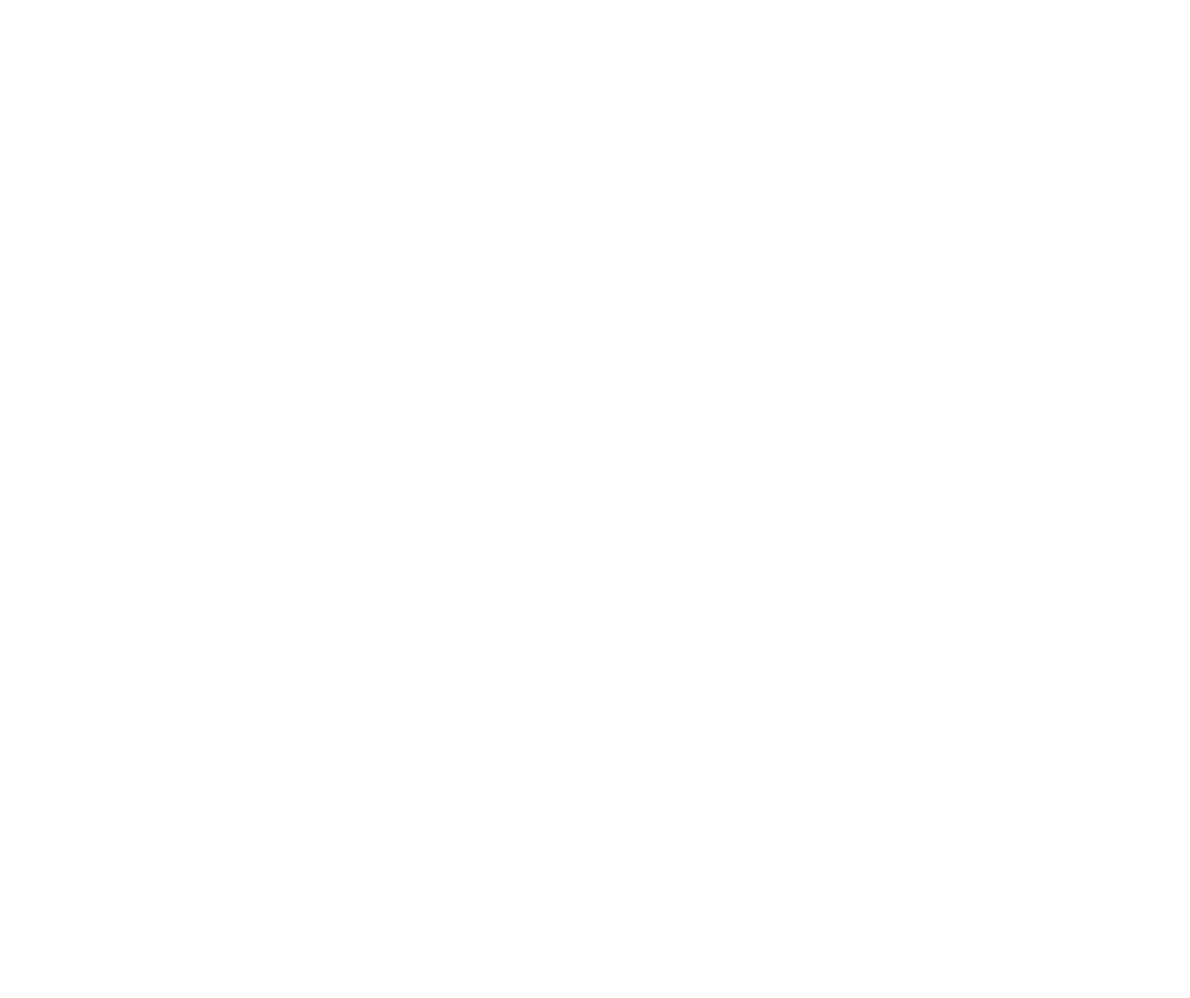
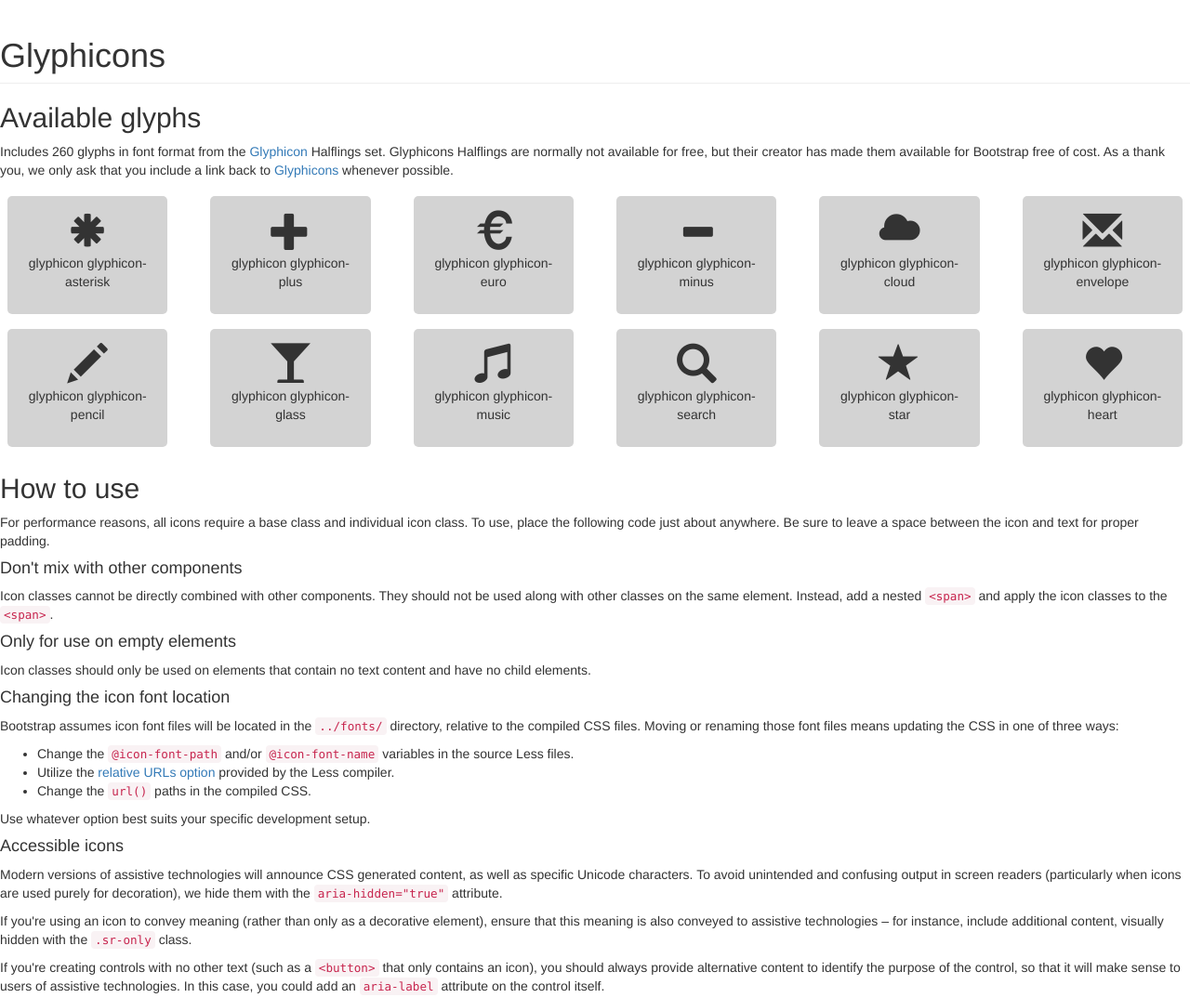
Before and after one commit to sebbed/bootstrapTra, a plain HTML site: page index.html in a window 1280 px wide. Shown: the top 1074 px of the page at 93% size. Before the commit the page ends 800 px from the top, so only its background shows below. Drawn offline with Linux system fonts and the light colour scheme.

Commit message:
glyphicons

```diff
--- a/index.html
+++ b/index.html
@@ -4,8 +4,128 @@
     <meta charset="UTF-8">
     <title></title>
     <link rel="stylesheet" href="bootstrap/css/bootstrap.css">
+     <style>
+        /*TODO przenieść*/
+        .glyphicon-example {
+            text-align: center;
+            background: lightgray;
+            padding: 15px;
+            margin: 8px;
+            border-radius: 5px;
+        }
+
+        .glyphicon-example span {
+            font-size: 32pt;
+        }
+    </style>
 </head>
 <body>
+    <h1 class="page-header">Glyphicons</h1>
+    <h2>Available glyphs</h2>
+    <p>Includes 260 glyphs in font format from the <a href="http://glyphicons.com/">Glyphicon</a> Halflings set. Glyphicons Halflings are normally not available for free, but their creator has made them available for Bootstrap free of cost. As a thank you, we only ask that you include a link back to <a href="http://glyphicons.com/">Glyphicons</a> whenever possible.</p>
 
+    <div class="row">
+        <div class="col-md-2">
+            <div class="glyphicon-example">
+                <span class="glyphicon glyphicon-asterisk"></span>
+                <p>glyphicon glyphicon-asterisk</p>
+            </div>
+        </div>
+        <div class="col-md-2">
+            <div class="glyphicon-example">
+                <span class="glyphicon glyphicon-plus"></span>
+                <p>glyphicon glyphicon-plus</p>
+            </div>
+        </div>
+        <div class="col-md-2">
+            <div class="glyphicon-example">
+                <span class="glyphicon glyphicon-euro"></span>
+                <p>glyphicon glyphicon-euro</p>
+            </div>
+        </div>
+        <div class="col-md-2">
+            <div class="glyphicon-example">
+                <span class="glyphicon glyphicon-minus"></span>
+                <p>glyphicon glyphicon-minus</p>
+            </div>
+        </div>
+        <div class="col-md-2">
+            <div class="glyphicon-example">
+                <span class="glyphicon glyphicon-cloud"></span>
+                <p>glyphicon glyphicon-cloud</p>
+            </div>
+        </div>
+        <div class="col-md-2">
+            <div class="glyphicon-example">
+                <span class="glyphicon glyphicon-envelope"></span>
+                <p>glyphicon glyphicon-envelope</p>
+            </div>
+        </div>
+        <div class="col-md-2">
+            <div class="glyphicon-example">
+                <span class="glyphicon glyphicon-pencil"></span>
+                <p>glyphicon glyphicon-pencil</p>
+            </div>
+        </div>
+        <div class="col-md-2">
+            <div class="glyphicon-example">
+                <span class="glyphicon glyphicon-glass"></span>
+                <p>glyphicon glyphicon-glass</p>
+            </div>
+        </div>
+        <div class="col-md-2">
+            <div class="glyphicon-example">
+                <span class="glyphicon glyphicon-music"></span>
+                <p>glyphicon glyphicon-music</p>
+            </div>
+        </div>
+        <div class="col-md-2">
+            <div class="glyphicon-example">
+                <span class="glyphicon glyphicon-search"></span>
+                <p>glyphicon glyphicon-search</p>
+            </div>
+        </div>
+        <div class="col-md-2">
+            <div class="glyphicon-example">
+                <span class="glyphicon glyphicon-star"></span>
+                <p>glyphicon glyphicon-star</p>
+            </div>
+        </div>
+        <div class="col-md-2">
+            <div class="glyphicon-example">
+                <span class="glyphicon glyphicon-heart"></span>
+                <p>glyphicon glyphicon-heart</p>
+            </div>
+        </div>
+    </div>
+
+    <h2>How to use</h2>
+    <p>For performance reasons, all icons require a base class and individual icon class. To use, place the following code just about anywhere. Be sure to leave a space between the icon and text for proper padding.</p>
+
+    <h4>Don't mix with other components</h4>
+    <p>Icon classes cannot be directly combined with other components. They should not be used along with other classes on the same element. Instead, add a nested <code>&lt;span&gt;</code> and apply the icon classes to the <code>&lt;span&gt;</code>.</p>
+
+
+    <h4>Only for use on empty elements</h4>
+    <p>Icon classes should only be used on elements that contain no text content and have no child elements.</p>
+
+    <h4>Changing the icon font location</h4>
+    <p>Bootstrap assumes icon font files will be located in the <code>../fonts/</code> directory, relative to the compiled CSS files. Moving or renaming those font files means updating the CSS in one of three ways:</p>
+    <ul>
+      <li>Change the <code>@icon-font-path</code> and/or <code>@icon-font-name</code> variables in the source Less files.</li>
+      <li>Utilize the <a href="http://lesscss.org/usage/#command-line-usage-relative-urls">relative URLs option</a> provided by the Less compiler.</li>
+      <li>Change the <code>url()</code> paths in the compiled CSS.</li>
+    </ul>
+    <p>Use whatever option best suits your specific development setup.</p>
+
+    <h4>Accessible icons</h4>
+    <p>Modern versions of assistive technologies will announce CSS generated content, as well as specific Unicode characters. To avoid unintended and confusing output in screen readers (particularly when icons are used purely for decoration), we hide them with the <code>aria-hidden="true"</code> attribute.</p>
+    <p>If you're using an icon to convey meaning (rather than only as a decorative element), ensure that this meaning is also conveyed to assistive technologies – for instance, include additional content, visually hidden with the <code>.sr-only</code> class.</p>
+    <p>If you're creating controls with no other text (such as a <code>&lt;button&gt;</code> that only contains an icon), you should always provide alternative content to identify the purpose of the control, so that it will make sense to users of assistive technologies. In this case, you could add an <code>aria-label</code> attribute on the control itself.</p>
+
+    <h3>Examples</h3>
+
+    <p>Use them in buttons, button groups for a toolbar, navigation, or prepended form inputs.</p>
+    <h3>...</h3>
 </body>
 </html>
```
